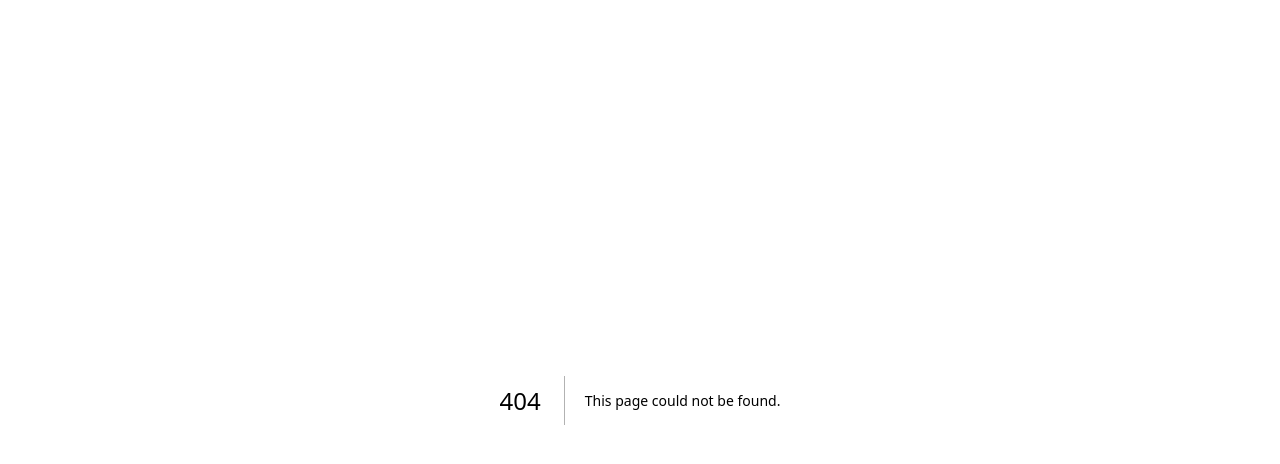
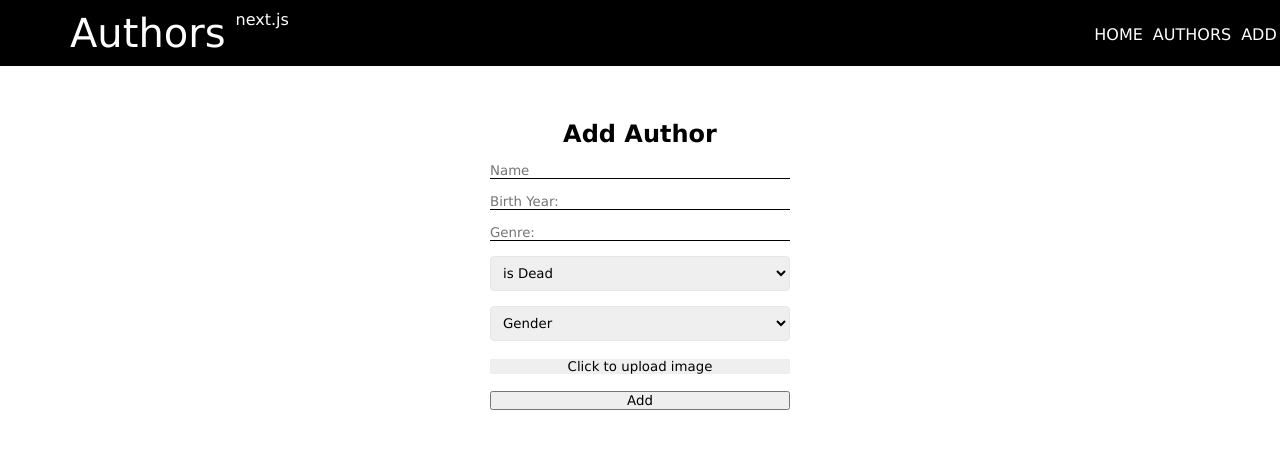
Before and after one commit to yaliyev/authors-front, a Next.js app: page /addAuthor in a window 1280 px wide. Before the commit this address had no page. Shown: the top 464 px of the page. Built offline with nearby package versions, Linux system fonts and the light colour scheme.

Commit message:
add author page

```diff
--- /dev/null
+++ b/src/app/(pages)/AddAuthor.tsx
@@ -0,0 +1,54 @@
+import React from 'react'
+
+import styles from '../assets/style/AddAuthor.module.css';
+
+type Props = {}
+
+const AddAuthor = (props: Props) => {
+  return (
+    <div className={styles.addAuthorFormContainer}>
+      <h2 className={styles.addAuthorTitle}>Add Author</h2>
+      <form className={styles.addAuthorForm}>
+        <div className={styles.addAuthorFormElement}>
+           <input className={styles.addAuthorInputElement} placeholder="Name" type="text" />
+        </div>
+
+        <div className={styles.addAuthorFormElement}>
+           <input className={styles.addAuthorInputElement} placeholder="Birth Year:" type="text" />
+        </div>
+
+        <div className={styles.addAuthorFormElement}>
+           <input className={styles.addAuthorInputElement} placeholder="Genre:" type="text" />
+        </div>
+
+        <div className={styles.addAuthorFormElement}>
+        <select className={styles.addAuthorFormSelectElement}>
+            <option defaultValue="" >is Dead</option>
+            <option value="true">True</option>
+            <option value="false">False</option>
+          </select>
+        </div>
+
+        <div className={styles.addAuthorFormElement}>
+        <select className={styles.addAuthorFormSelectElement}>
+            <option defaultValue="" >Gender</option>
+            <option value="male">Male</option>
+            <option value="female">Female</option>
+          </select>
+        </div>
+
+        <div className={styles.addAuthorFormElement}>
+        <button className={`btn btn-secondary ${styles.addAuthorFormButtonElement}`}>Click to upload image</button>
+        </div>
+
+        <div className={styles.addAuthorFormElement}>
+        <button className={`btn btn-primary px-5 ${styles.addAuthorSubmitButtonElement}`}>Add</button>
+        </div>
+
+      </form>
+
+    </div>
+  )
+}
+
+export default AddAuthor
--- a/src/app/(pages)/Authors.tsx
+++ b/src/app/(pages)/Authors.tsx
@@ -15,8 +15,8 @@ const Authors = (props: Props) => {
           <input className={styles.authorOperationsInput} placeholder='Search Author' type="text" />
           <select className={styles.authorOperationsSelect}>
             <option value="">Gender</option>
-            <option value="Male">Male</option>
-            <option value="Male">Female</option>
+            <option value="male">Male</option>
+            <option value="female">Female</option>
           </select>
         </div>
 
--- /dev/null
+++ b/src/app/(pages)/addAuthor/page.tsx
@@ -0,0 +1,18 @@
+import React from 'react'
+import "../../assets/style/reset.css"
+import AddAuthor from '../AddAuthor'
+import Navbar from '../../components/Navbar'
+
+
+type Props = {}
+
+const AddAuthorPage = (props: Props) => {
+  return (
+    <>
+     <Navbar/>
+     <AddAuthor/>
+    </>
+  )
+}
+
+export default AddAuthorPage
--- /dev/null
+++ b/src/app/assets/style/AddAuthor.module.css
@@ -0,0 +1,53 @@
+.addAuthorFormContainer {
+    padding-inline: 100px;
+    padding-top: 120px;
+    width: 40%;
+    margin: auto;
+}
+
+.addAuthorFormContainer * {
+    font-family: Verdana;
+}
+
+.addAuthorTitle {
+    text-align: center;
+}
+
+.addAuthorForm {
+    display: block;
+    width: 300px;
+    margin: auto;
+}
+
+.addAuthorForm .addAuthorFormElement {
+    width: 100%;
+    margin-top: 15px;
+}
+
+.addAuthorForm .addAuthorFormElement .addAuthorInputElement {
+    display: block;
+    width: 100%;
+    border: none;
+    border-bottom: 1px solid;
+}
+
+.addAuthorForm .addAuthorFormElement .addAuthorInputElement:focus{
+    outline: none;
+}
+
+.addAuthorFormSelectElement {
+    width: 100%;
+    outline: none;
+    border: 1px solid #E8E7E8;
+    border-radius: 4px;
+    padding: 8px;
+
+}
+
+.addAuthorFormButtonElement {
+    border: none;
+    width: 100%;
+}
+.addAuthorSubmitButtonElement {
+ width: 100%;
+}
--- a/src/app/assets/style/Navbar.module.css
+++ b/src/app/assets/style/Navbar.module.css
@@ -14,9 +14,7 @@
     color: white;
     font-family: Verdana, Geneva, Tahoma, sans-serif;
 }
-.navigationBarTitle,.navigationBarMenu{
-    /* margin-top: 40px; */
-}
+
 .navigationBarTitle{
     display: flex;
     column-gap: 10px;
```
